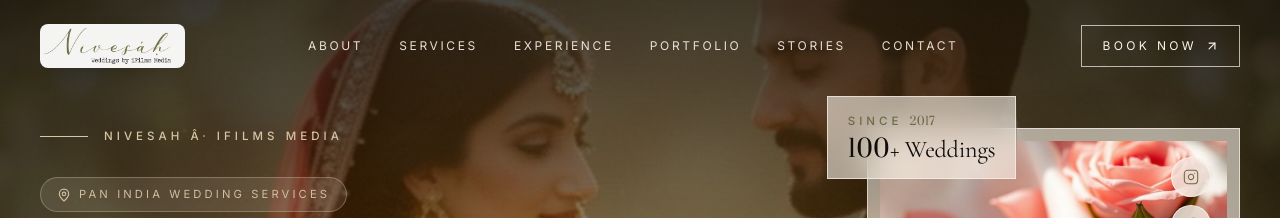
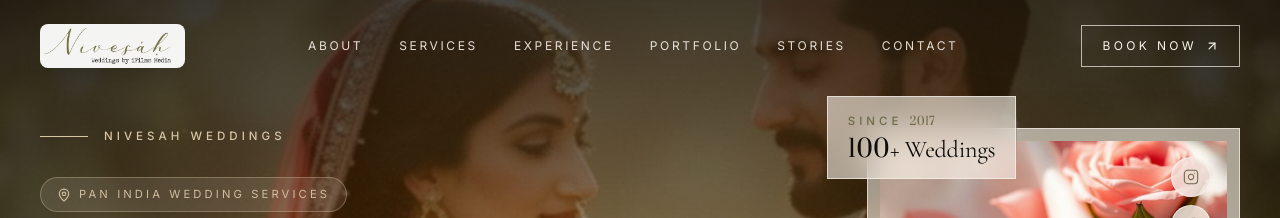
Before and after one commit to tejasprojects2026/Nivesah-weddings, a React (Vite) app: page / in a window 1280 px wide. Shown: the top 218 px of the page. Built offline with nearby package versions, Linux system fonts and the light colour scheme.

Commit message:
Update hero label to Nivesah Weddings

```diff
--- a/src/App.tsx
+++ b/src/App.tsx
@@ -542,7 +542,7 @@ function Hero() {
           <div className="lg:col-span-8 text-ivory animate-reveal">
             <div className="flex items-center gap-4 mb-8">
               <span className="hairline bg-champagne" />
-              <span className="eyebrow text-champagne">Nivesah Â· iFilms Media</span>
+              <span className="eyebrow text-champagne">Nivesah Weddings</span>
             </div>
             <div className="inline-flex max-w-full items-center gap-2 rounded-full border border-champagne/35 bg-ivory/10 px-4 py-2 text-[0.65rem] tracking-[0.22em] uppercase text-champagne/95 backdrop-blur-sm sm:text-[0.7rem] sm:tracking-[0.28em]">
               <MapPin className="size-3.5" />
@@ -2191,7 +2191,7 @@ function HeroBanner() {
           <div className="relative z-10 mx-auto flex min-h-[76svh] max-w-[1120px] flex-col items-center justify-end pb-24 text-center text-ivory sm:min-h-[82svh] lg:min-h-[78svh] lg:pb-28">
             <div className="mb-6 flex items-center gap-4">
               <span className="hairline bg-ivory/60" />
-              <span className="eyebrow text-ivory/90">Nivesah Ã‚Â· iFilms Media</span>
+              <span className="eyebrow text-ivory/90">Nivesah Weddings</span>
               <span className="hairline bg-ivory/60" />
             </div>
             <div className="inline-flex max-w-full items-center gap-2 rounded-full border border-white/35 bg-white/12 px-4 py-2 text-[0.65rem] tracking-[0.22em] uppercase text-ivory/95 backdrop-blur-sm sm:text-[0.7rem] sm:tracking-[0.28em]">
```
